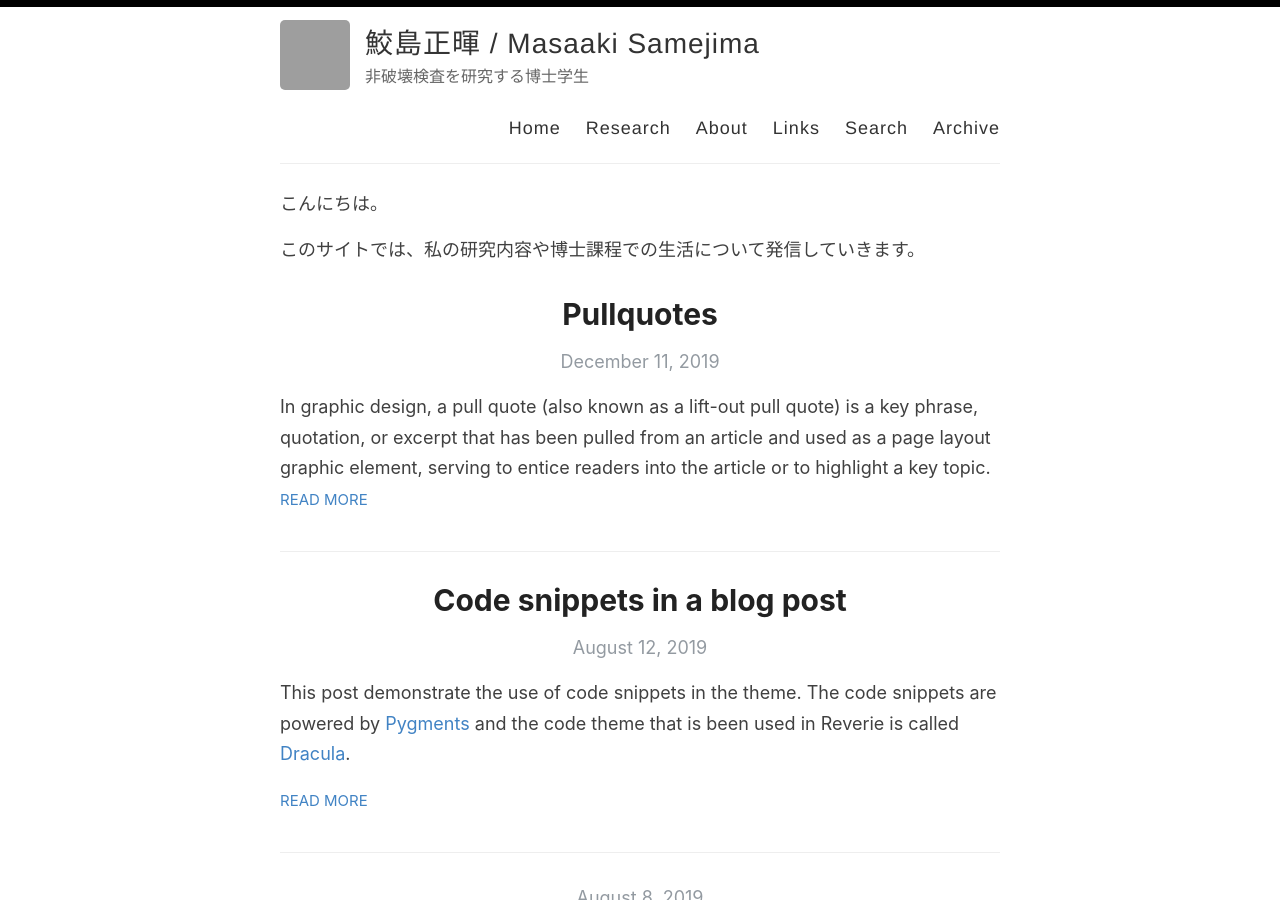
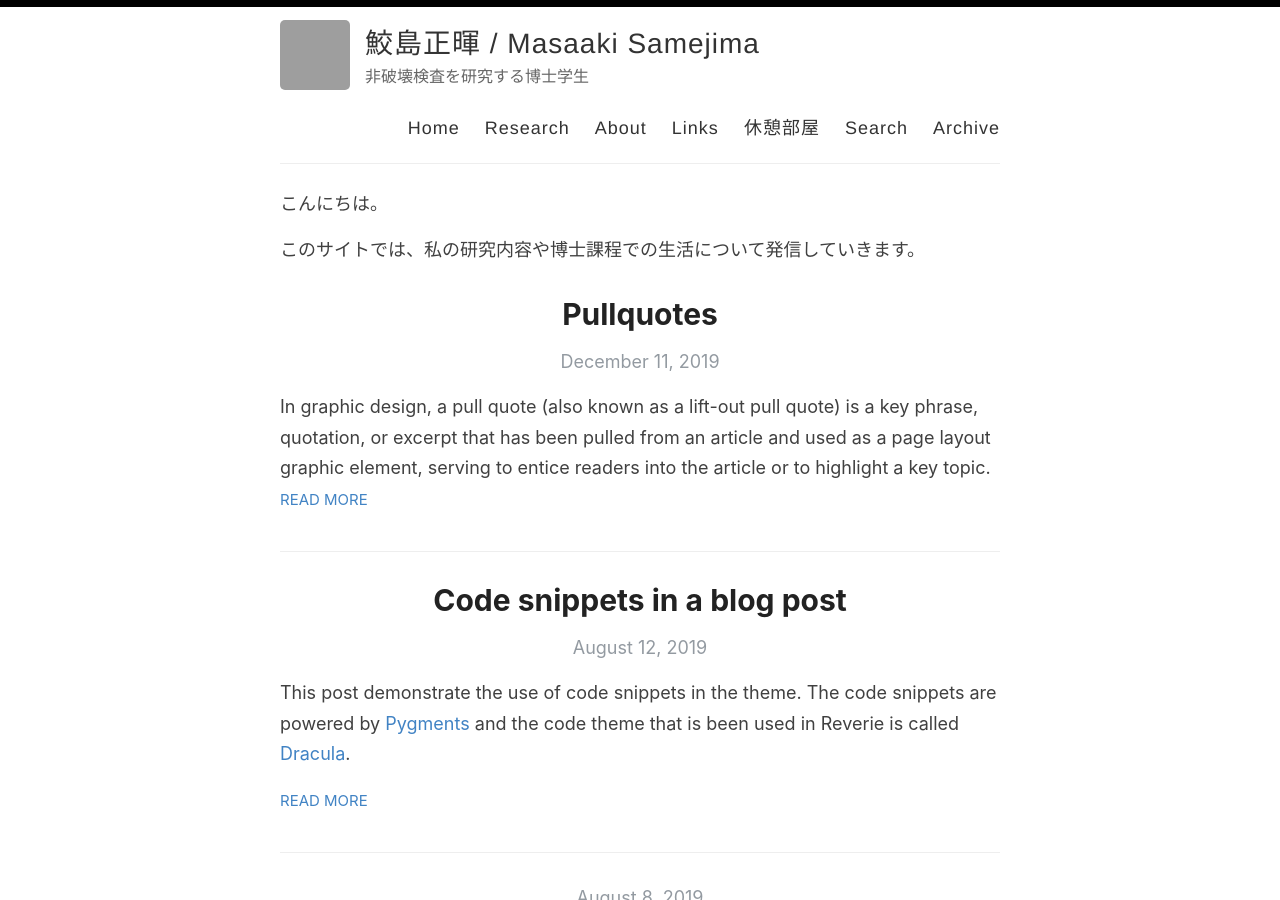
Before and after one commit to masaaki-smj/masaaki-smj, a Jekyll site: the page built from index.html, in a window 1280 px wide and 900 px high. Built offline with Jekyll 4.4.1, drawn with Linux system fonts in a browser that asks for light colours; the list of posts is cut into pages by our own code; grey boxes are pictures that could not be loaded.

Commit message:
軽微な修正

```diff
--- a/_layouts/default.html
+++ b/_layouts/default.html
@@ -32,6 +32,7 @@
               <a href="{{ site.baseurl }}/research">Research</a>
               <a href="{{ site.baseurl }}/about">About</a>
               <a href="{{ site.baseurl }}/links">Links</a>
+              <a href="{{ site.baseurl }}/rest-room">休憩部屋</a>
               <a href="{{ site.baseurl }}/search">Search</a>
               <a href="{{ site.baseurl }}/archive">Archive</a>
             </nav>
```
